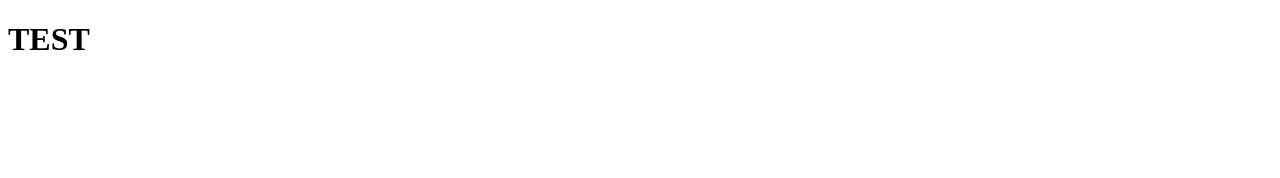
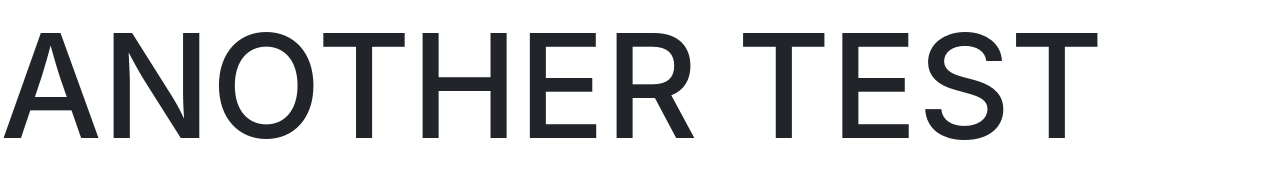
Before and after one commit to dionkb/friendly-octo-goggles, a plain HTML site: page index.html in a window 1280 px wide. Drawn offline with nearby package versions, Linux system fonts and the light colour scheme.

Commit message:
initial linking of sheets/bootstrap

```diff
--- a/assets/css/styles.css
+++ b/assets/css/styles.css
@@ -0,0 +1,3 @@
+h1 {
+    font-size: 144px;
+}
--- a/assets/js/script.js
+++ b/assets/js/script.js
@@ -0,0 +1,3 @@
+var h1El = document.getElementById("test");
+
+h1El.textContent = ("ANOTHER TEST");
--- a/index.html
+++ b/index.html
@@ -4,12 +4,16 @@
     <meta charset="UTF-8">
     <meta http-equiv="X-UA-Compatible" content="IE=edge">
     <meta name="viewport" content="width=device-width, initial-scale=1.0">
+    <link rel="stylesheet" href="https://cdn.jsdelivr.net/npm/bootstrap@4.1.3/dist/css/bootstrap.min.css" integrity="sha384-MCw98/SFnGE8fJT3GXwEOngsV7Zt27NXFoaoApmYm81iuXoPkFOJwJ8ERdknLPMO" crossorigin="anonymous">
     <link rel="stylesheet" href="./assets/css/styles.css">
     <title>Server Side APIs - Final Project</title>
 </head>
 <body>
-    <h1>TEST</h1>
+    <h1 id="test">TEST</h1>
 
     <script src="./assets/js/script.js"></script>
+    <script src="https://code.jquery.com/jquery-3.3.1.slim.min.js" integrity="sha384-q8i/X+965DzO0rT7abK41JStQIAqVgRVzpbzo5smXKp4YfRvH+8abtTE1Pi6jizo" crossorigin="anonymous"></script>
+    <script src="https://cdn.jsdelivr.net/npm/popper.js@1.14.3/dist/umd/popper.min.js" integrity="sha384-ZMP7rVo3mIykV+2+9J3UJ46jBk0WLaUAdn689aCwoqbBJiSnjAK/l8WvCWPIPm49" crossorigin="anonymous"></script>
+    <script src="https://cdn.jsdelivr.net/npm/bootstrap@4.1.3/dist/js/bootstrap.min.js" integrity="sha384-ChfqqxuZUCnJSK3+MXmPNIyE6ZbWh2IMqE241rYiqJxyMiZ6OW/JmZQ5stwEULTy" crossorigin="anonymous"></script>
 </body>
 </html>
```
Also changed, not shown: 1 other file.
